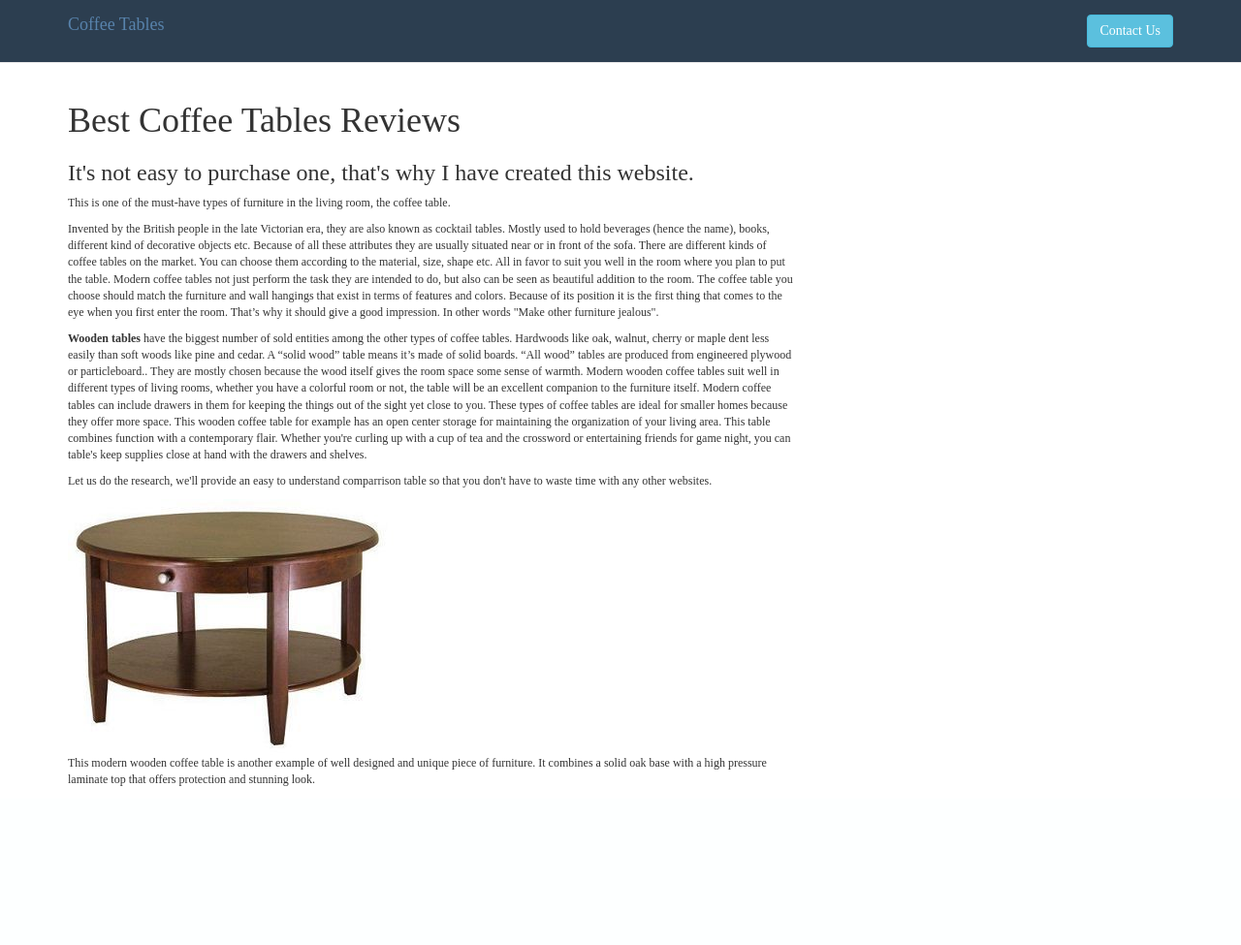
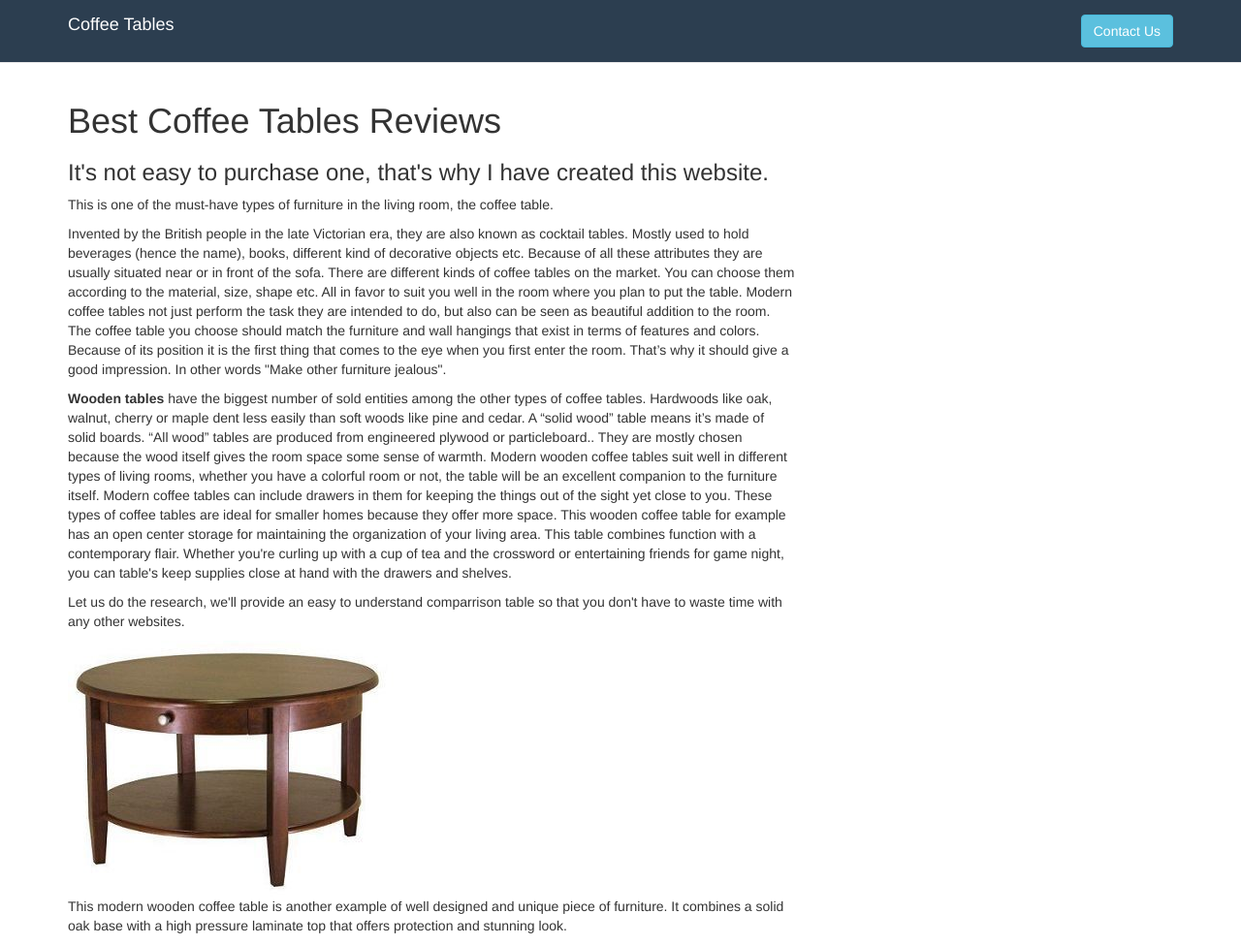
Before and after one commit to gamebak/blogcraft, a PHP site: page / in a window 1280 px wide. Shown: the whole page at 97% size. Before the commit the page ends 811 px from the top, so only its background shows below. Run offline with PHP 8.4, Linux system fonts and the light colour scheme; some libraries are stand-ins or nearby versions.

Commit message:
- app fix

```diff
--- a/css/app.css
+++ b/css/app.css
@@ -1,4 +1,4 @@
-html body{font-family:Lora,'Times New Roman',sans-serif;font-size: 12px;}
+html body{font-size: 14px;}
 #container{width:500px;margin:0 auto;}
 #error{color:red;font-weight:bold;}
 #frm{padding:10px 15px;
@@ -9,5 +9,6 @@ html body{font-family:Lora,'Times New Roman',sans-serif;font-size: 12px;}
 	border-radius:8px;}
 #footer{text-align:center;font-size:11px;margin-top:35px;clear:both;}
 .spacer{margin-top:30px;}
-.navbar-default .navbar-brand{color:#5883AC;}
-.navbarmain{background:#2C3E50;}
+.navbar-default .navbar-brand{color:#fff;}
+.navbarmain{background:#2C3E50;font-size: 2em;}
+.navbar a:focus{outline: 0;}
```
